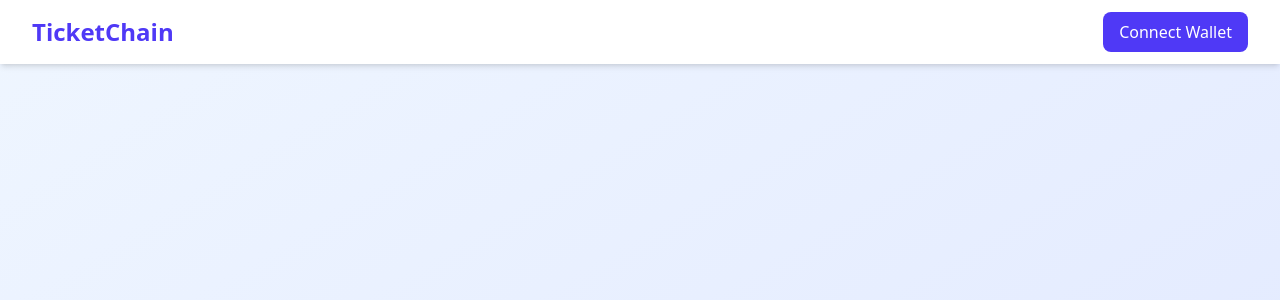
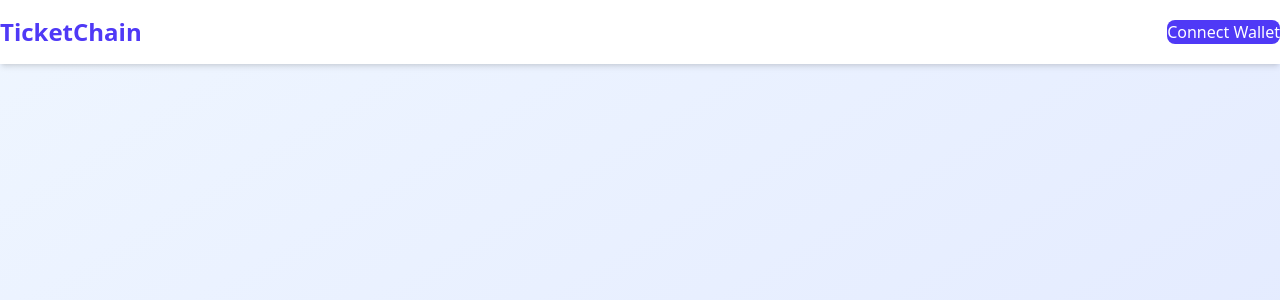
Before and after one commit to OxBryte/stack-onchain-ticketing, a React (Vite) app: page / in a window 1280 px wide. Shown: the top 300 px of the page. Built offline with nearby package versions, Linux system fonts and the light colour scheme.

Commit message:
changed (src/index.css)

```diff
--- a/src/index.css
+++ b/src/index.css
@@ -1 +1,21 @@
 @import "tailwindcss";
+
+* {
+  margin: 0;
+  padding: 0;
+  box-sizing: border-box;
+}
+
+html,
+body {
+  margin: 0;
+  padding: 0;
+  width: 100%;
+  height: 100%;
+  background-color: #f0f4f8;
+}
+
+#root {
+  width: 100%;
+  min-height: 100vh;
+}
```
